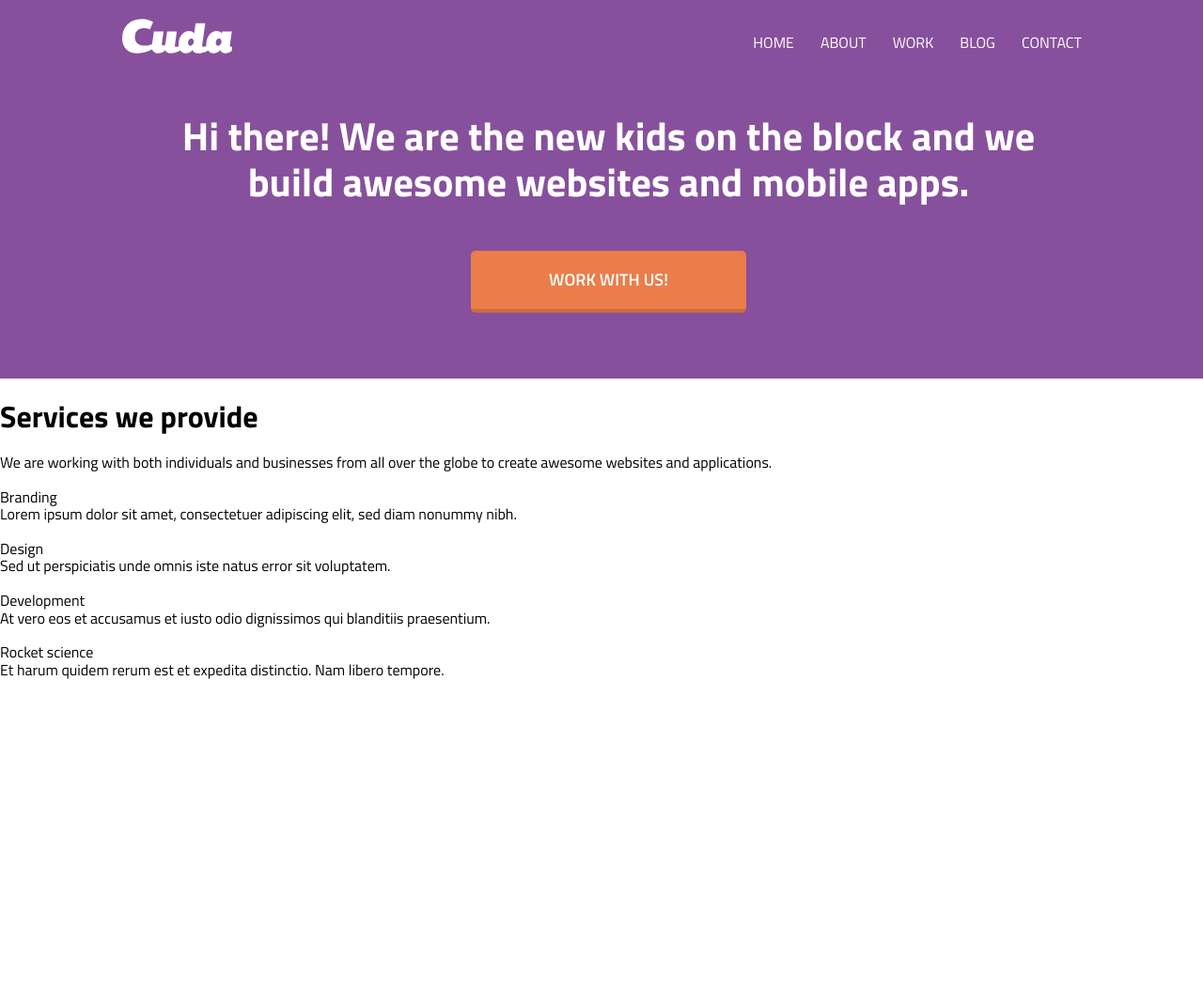
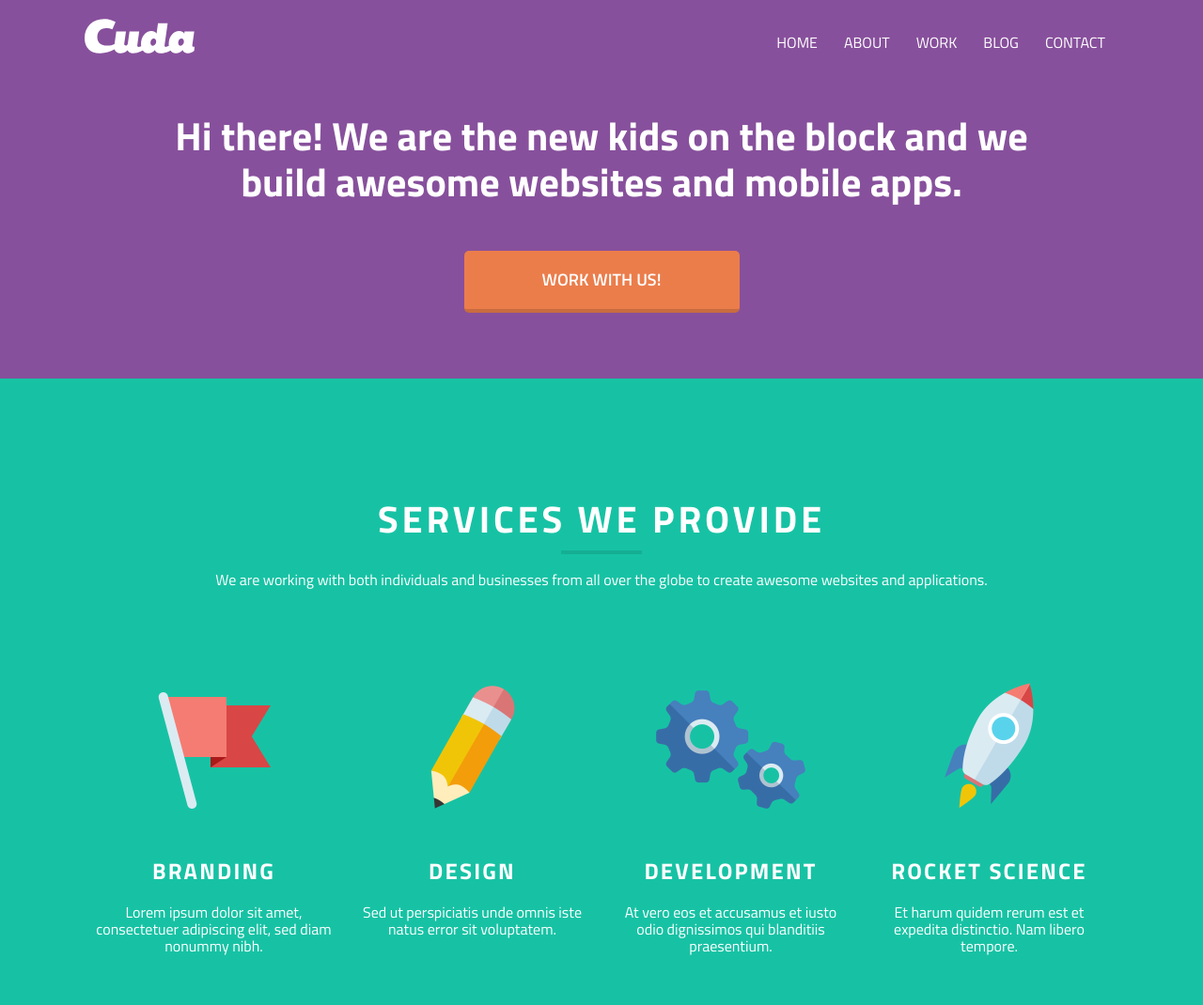
Before and after one commit to looktoroot/Ascent, a website: page src/index.html in a window 1280 px wide. Shown: the whole page at 94% size. Before the commit the page ends 800 px from the top, so only its background shows below. Drawn offline with nearby package versions, Linux system fonts and the light colour scheme; files that its build step writes are made by us from their sources.

Commit message:
added first section(services)

```diff
--- a/src/index.html
+++ b/src/index.html
@@ -35,15 +35,18 @@
   </header>
 
   <section class="page-section page-section--services">
-    <h1 class="page-section__title">Services we provide</h1>
-    <p class="page-section__description">
+    <div class="wrapper">
+      <div class="section-header section-header--services">
+        <h1 class="section-header__title">Services we provide</h1>
+        <p class="section-header__description">
           We are working with both individuals and businesses from all over the globe
           to create awesome websites and applications.
         </p>
+      </div>
 
       <div class="page-section__content">
         <div class="service-item">
-        <div class="service-item__image"><img src="" alt=""></div>
+          <div class="service-item__image"><img src="img/branding-icon.png" width="120" height="124" alt="Branding"></div>
           <span class="service-item__title">Branding</span>
           <div class="service-item__description">
             Lorem ipsum dolor sit amet, consectetuer adipiscing elit, sed diam nonummy nibh.
@@ -51,7 +54,7 @@
         </div>
 
         <div class="service-item">
-        <div class="service-item__image"><img src="" alt=""></div>
+          <div class="service-item__image"><img src="img/design-icon.png" width="90" height="131" alt="Design"></div>
           <span class="service-item__title">Design</span>
           <div class="service-item__description">
             Sed ut perspiciatis unde omnis iste natus error sit voluptatem.
@@ -59,7 +62,7 @@
         </div>
 
         <div class="service-item">
-        <div class="service-item__image"><img src="" alt=""></div>
+          <div class="service-item__image"><img src="img/development-icon.png" width="159" height="126" alt="Development"></div>
           <span class="service-item__title">Development</span>
           <div class="service-item__description">
             At vero eos et accusamus et iusto odio dignissimos qui blanditiis praesentium.
@@ -67,10 +70,11 @@
         </div>
 
         <div class="service-item">
-        <div class="service-item__image"><img src="" alt=""></div>
+          <div class="service-item__image"><img src="img/rocket-icon.png" width="95" height="134" alt="Rocket science"></div>
           <span class="service-item__title">Rocket science</span>
           <div class="service-item__description">
             Et harum quidem rerum est et expedita distinctio. Nam libero tempore.
+          </div>
         </div>
       </div>
     </div>
--- a/src/sass/blocks/page-header.scss
+++ b/src/sass/blocks/page-header.scss
@@ -68,11 +68,11 @@
 
     max-width: 910px;
 
-    font-size: $font-size-header-text--small;
+    font-size: $font-size-welcome-text--mobile;
     font-weight: 700;
 
     @media (min-width: $screen-sm) {
-      font-size: $font-size-header-text;
+      font-size: $font-size-welcome-text;
       text-align: center;
     }
   }
--- /dev/null
+++ b/src/sass/blocks/page-section.scss
@@ -0,0 +1,24 @@
+.page-section {
+  padding-top: 50px;
+  padding-bottom: 20px;
+
+  &--services {
+    background-color: $color-section-first;
+    color: $color-font-main;
+  }
+
+  &__content {
+    display: flex;
+    flex-wrap: wrap;
+    justify-content: center;
+    align-items: baseline;
+
+    @media (min-width: $screen-sm) {
+      justify-content: space-around;
+    }
+  }
+
+  @media (min-width: $screen-sm) {
+    padding-top: 100px;
+  }
+}
--- /dev/null
+++ b/src/sass/blocks/section-header.scss
@@ -0,0 +1,36 @@
+.section-header {
+  text-align: center;
+  margin-bottom: 50px;
+
+  &__title {
+    position: relative;
+    margin-bottom: 0.8em;
+
+    font-size: $font-size--h1-mobile;
+    font-weight: 700;
+    letter-spacing: 0.095em;
+    text-transform: uppercase;
+
+    &::after {
+      content: "";
+
+      position: absolute;
+      left: calc(50% - 43px);
+      bottom: -0.2em;
+
+      display: block;
+      width: 86px;
+      height: 4px;
+
+      box-shadow: 0px 6px 0px rgba(0, 0, 0, 0.1);
+    }
+
+    @media (min-width: $screen-sm) {
+      font-size: $font-size--h1;
+    }
+  }
+
+  @media (min-width: $screen-sm) {
+    margin-bottom: 100px;
+  }
+}
--- /dev/null
+++ b/src/sass/blocks/service-item.scss
@@ -0,0 +1,42 @@
+.service-item {
+  padding-left: 10%;
+  padding-right: 10%;
+  margin-bottom: 50px;
+
+  min-width: 230px;
+
+  text-align: center;
+
+  @media (min-width: $screen-sm) {
+    padding-left: 3%;
+    padding-right: 3%;
+
+    max-width: 50%;
+  }
+
+  @media (min-width: $screen-md) {
+    padding-left: 1%;
+    padding-right: 1%;
+
+    max-width: 25%;
+  }
+
+  &__image {
+    margin-bottom: 25px;
+
+    @media (min-width: $screen-md) {
+      margin-bottom: 50px;
+    }
+  }
+
+  &__title {
+    margin-bottom: 20px;
+
+    display: block;
+
+    font-size: $font-size-item-title;
+    font-weight: 700;
+    text-transform: uppercase;
+    letter-spacing: 0.09em;
+  }
+}
--- a/src/sass/global/global.scss
+++ b/src/sass/global/global.scss
@@ -21,10 +21,6 @@ a {
   text-decoration: none;
 }
 
-p {
-  margin: 0;
-}
-
 .wrapper {
   margin-left: auto;
   margin-right: auto;
@@ -32,14 +28,4 @@ p {
   padding-left: 20px;
   padding-right: 20px;
   max-width: 1140px;
-
-  @media (min-width: $screen-sm) {
-    padding-left: 35px;
-    padding-right: 25px;
-  }
-
-  @media (min-width: $screen-md) {
-    padding-left: 60px;
-    padding-right: 45px;
-  }
 }
--- a/src/sass/style.scss
+++ b/src/sass/style.scss
@@ -5,3 +5,6 @@
 @import "global/global.scss";
 @import "blocks/page-header.scss";
 @import "blocks/button.scss";
+@import "blocks/page-section.scss";
+@import "blocks/section-header.scss";
+@import "blocks/service-item.scss";
--- a/src/sass/variables.scss
+++ b/src/sass/variables.scss
@@ -32,9 +32,11 @@ $font-family:                       "TitilliumWeb", "Arial", sans-serif;
 $font-size--small:                  12px;
 $font-size:                         16px;
 $font-size--large:                  18px;
-$font-size-header-text:             42.16px;
-$font-size-header-text--small:      30px;
-
+$font-size--h1:                     40px;
+$font-size--h1-mobile:              30px;
+$font-size-welcome-text:            42.16px;
+$font-size-welcome-text--mobile:    30px;
+$font-size-item-title:              24px;
 
 
 //размеры экранов
```
Also changed, not shown: src/img/branding-icon.png (renamed from src/img/flag-icon.png), src/img/design-icon.png (renamed from src/img/grayon-icon.png), src/img/development-icon.png (renamed from src/img/gears-icon.png), src/img/flag-icon.svg (deleted), src/img/gears-icon.svg (deleted), src/img/grayon-icon.svg (deleted), src/img/logo.png (deleted), src/img/rocket-icon.svg (deleted). Lines whose indentation alone changed are shown as unchanged.
